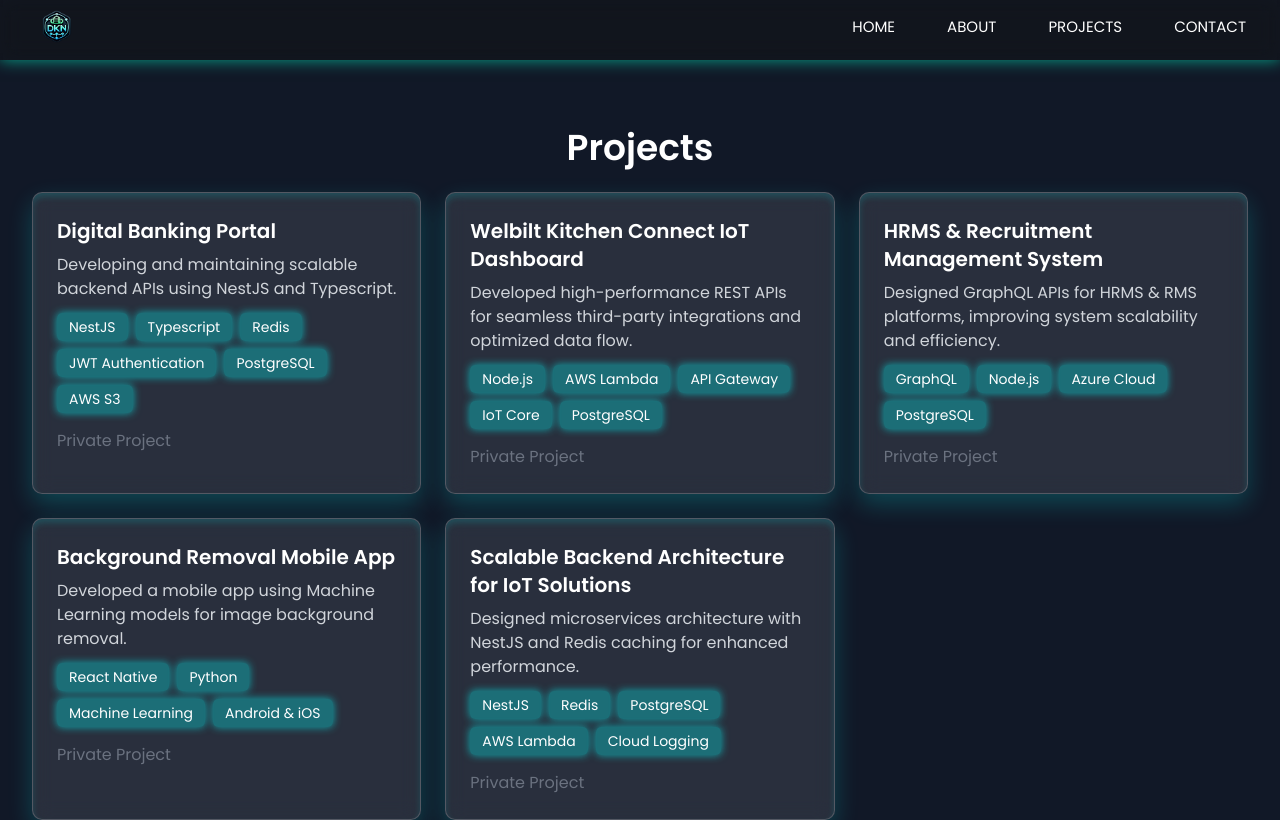
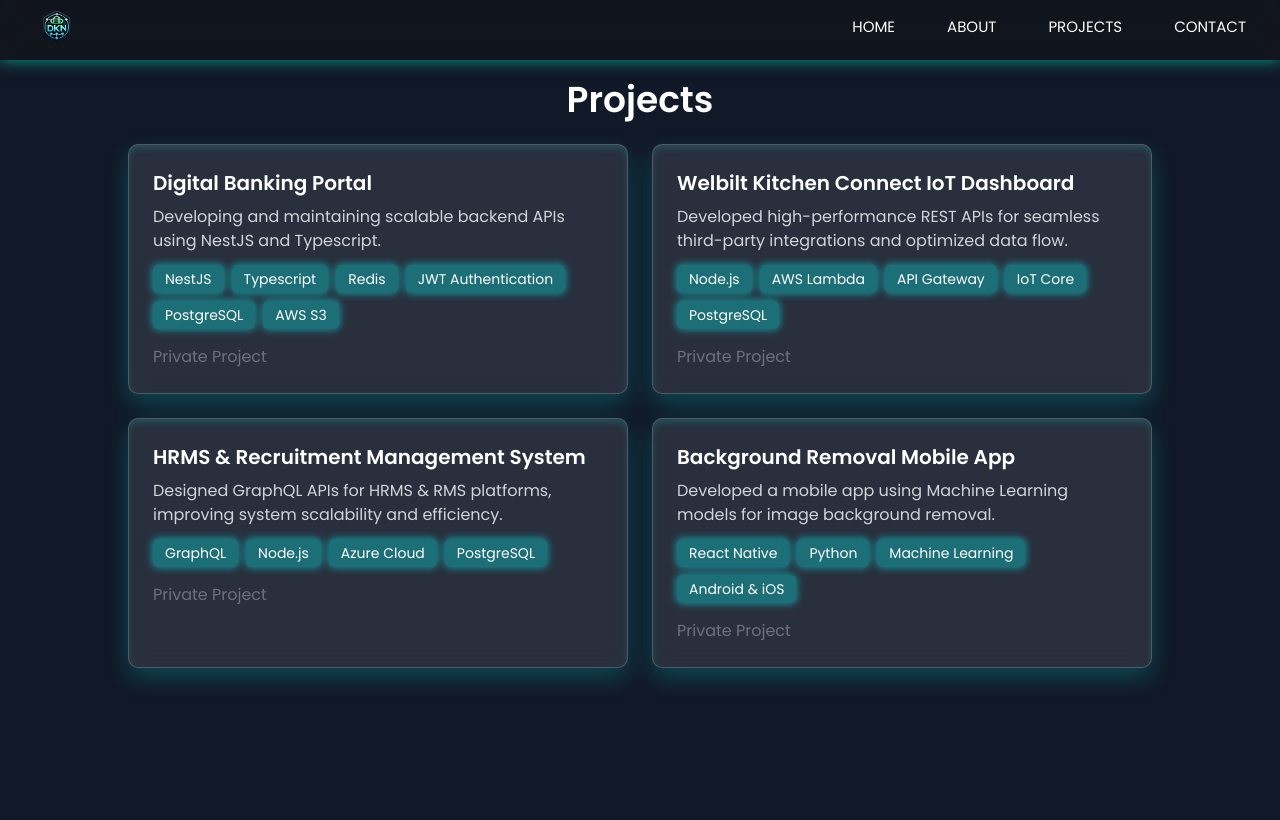
Before and after one commit to kandilidinesh/portfolio-web, a Next.js app: page /projects in a window 1280 px wide. Built offline with nearby package versions, Linux system fonts and the light colour scheme.

Commit message:
Updated projects.

```diff
--- a/app/projects/page.js
+++ b/app/projects/page.js
@@ -51,31 +51,21 @@
                 "Android & iOS"
             ],
             link: "#" // Private project
-        },
-        {
-            title: "Scalable Backend Architecture for IoT Solutions",
-            description:
-                "Designed microservices architecture with NestJS and Redis caching for enhanced performance.",
-            technologies: [
-                "NestJS",
-                "Redis",
-                "PostgreSQL",
-                "AWS Lambda",
-                "Cloud Logging"
-            ],
-            link: "#" // Private project
         }
     ];
 
     return (
-        <div className="min-h-screen bg-gray-900 text-white flex flex-col items-center px-8 pt-32">
+        <div className="min-h-screen bg-gray-900 text-white flex flex-col items-center px-8 pt-20">
             <h1 className="text-4xl font-bold mb-6">Projects</h1>
-            <div className="grid gap-6 md:grid-cols-2 lg:grid-cols-3">
+            <div className="grid gap-6 md:grid-cols-1 lg:grid-cols-2 w-full max-w-5xl">
                 {projects.map((project, index) => (
                     <div
                         key={index}
                         className="glass-card p-6 rounded-lg shadow-lg hover:scale-105 transition-transform">
-                        <h2 className="text-xl font-bold">{project.title}</h2>
+                        <div className="max-w-lg">
+                            <h2 className="text-xl font-bold">
+                                {project.title}
+                            </h2>
                             <p className="mt-2 text-gray-300">
                                 {project.description}
                             </p>
@@ -92,6 +82,7 @@
                                 Private Project
                             </span>
                         </div>
+                    </div>
                 ))}
             </div>
         </div>
```
Lines whose indentation alone changed are shown as unchanged.
